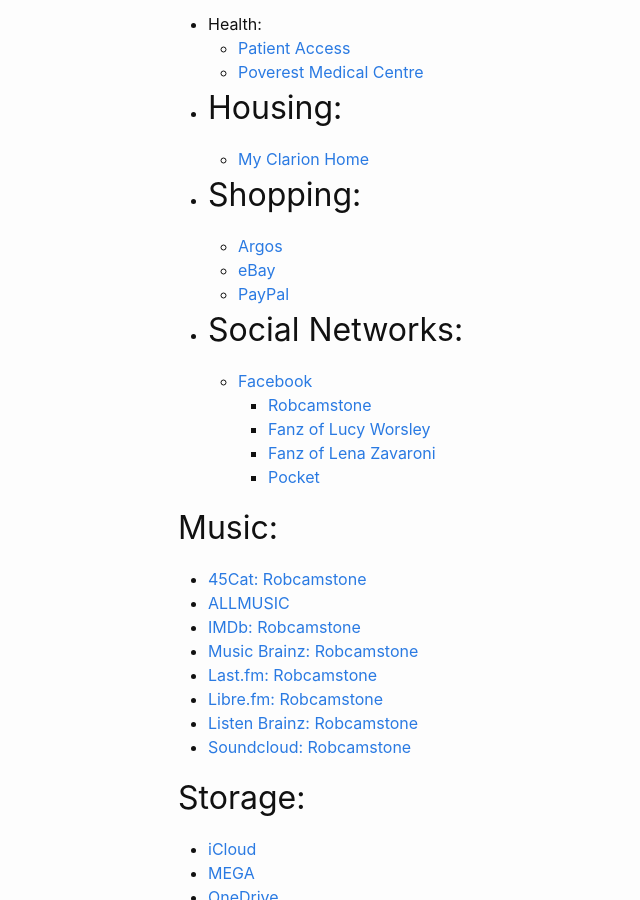
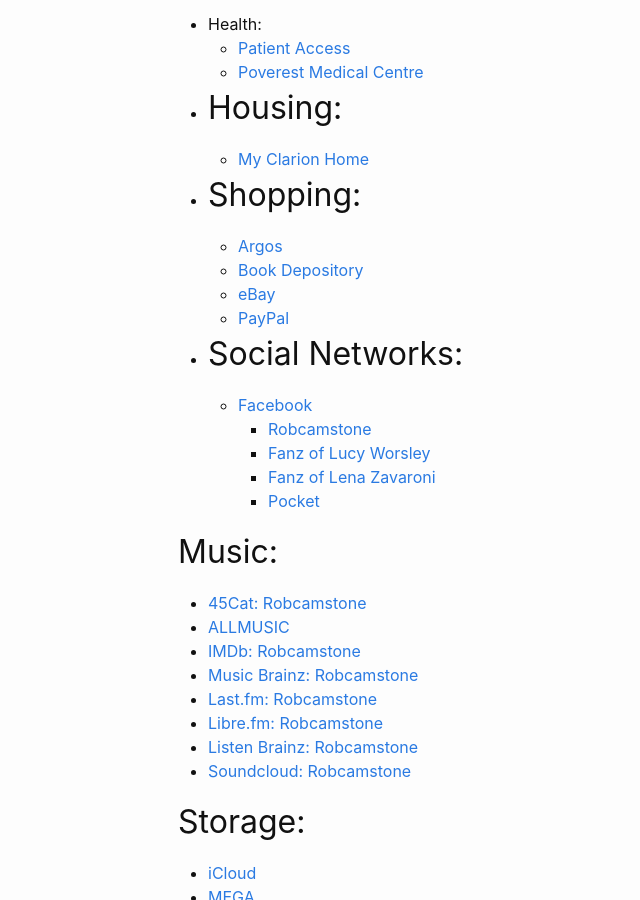
Before and after one commit to Robcamstone/Robcamstone.github.io, a Jekyll site: the page built from bookmarks.md, in a window 1280 px wide and 900 px high, scrolled down 2217 px. Shown: the whole window, without its empty margins (92-732 px from the left). Built offline with Jekyll 4.4.1, drawn with Linux system fonts in a browser that asks for light colours.

Commit message:
Update bookmarks.md

```diff
--- a/bookmarks.md
+++ b/bookmarks.md
@@ -74,6 +74,7 @@ permalink: /bookmarks/
    * [My Clarion Home](https://www.myclarionhome.com)
 * ## Shopping:
    * [Argos](http://www.argos.co.uk)
+   * [Book Depository](https://www.bookdepository.com/)
    * [eBay](http://ebay.co.uk)
    * [PayPal](http://paypal.co.uk)
 * ## Social Networks:
```
